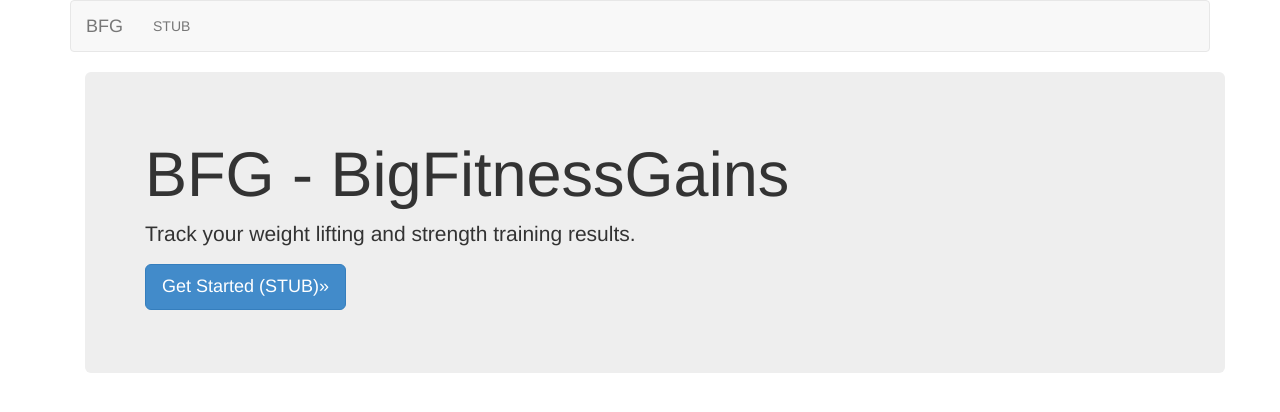
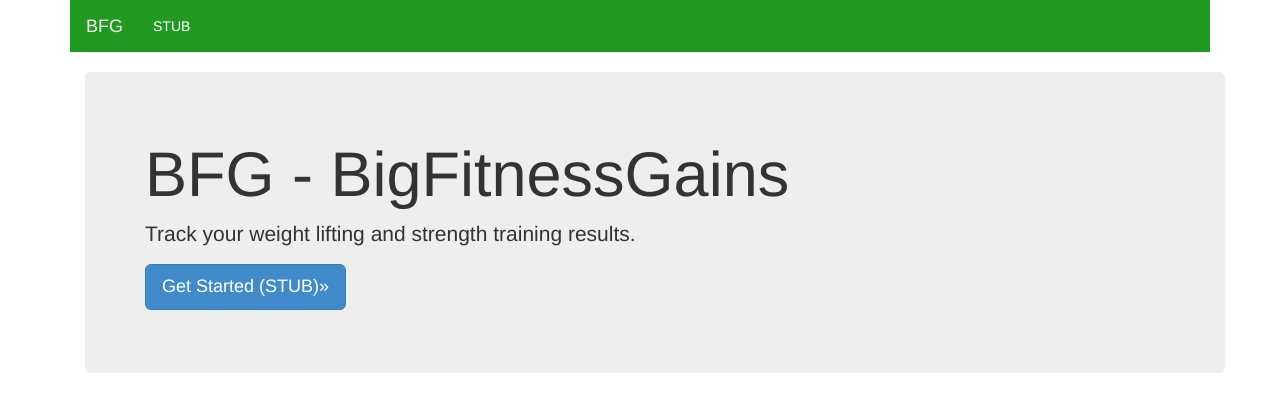
Before and after one commit to AnthonyHonstain/bigfitnessgains, a Django app: page / in a window 1280 px wide. Shown: the top 412 px of the page. Run offline with Django 3.2, Linux system fonts and the light colour scheme; some libraries are stand-ins or nearby versions.

Commit message:
experimenting with static deployment in prod

```diff
--- a/bigfitnessgains/assets/css/custom-styles.css
+++ b/bigfitnessgains/assets/css/custom-styles.css
@@ -0,0 +1,16 @@
+.navbar-custom {
+    background-color:#229922;
+    color:#ffffff;
+    border-radius:0;
+}
+
+.navbar-custom .navbar-nav > li > a {
+    color:#fff;
+}
+.navbar-custom .navbar-nav > .active > a, .navbar-nav > .active > a:hover, .navbar-nav > .active > a:focus {
+    color: #ffffff;
+    background-color:transparent;
+}
+.navbar-custom .navbar-brand {
+    color:#eeeeee;
+}
--- a/bigfitnessgains/templates/base.html
+++ b/bigfitnessgains/templates/base.html
@@ -11,7 +11,7 @@
     <!-- Bootstrap -->
     <link href="{{ STATIC_URL }}css/bootstrap.min.css" rel="stylesheet">
     {% compress css %}
-    <link href="{{ STATIC_URL }}css/custom-styles.css" rel="stylesheet">
+    <link href="{{ STATIC_URL }}css/custom-styles.css" rel="stylesheet" media="all">
     {% endcompress %}
 
     <!-- HTML5 Shim and Respond.js IE8 support of HTML5 elements and media queries -->
@@ -25,7 +25,7 @@
 
   <div class="container">
   <!-- Static navbar -->
-      <div class="navbar navbar-default" role="navigation">
+      <div class="navbar navbar-custom" role="navigation">
         <div class="container-fluid">
           <div class="navbar-header">
             <button type="button" class="navbar-toggle" data-toggle="collapse" data-target=".navbar-collapse">
```
